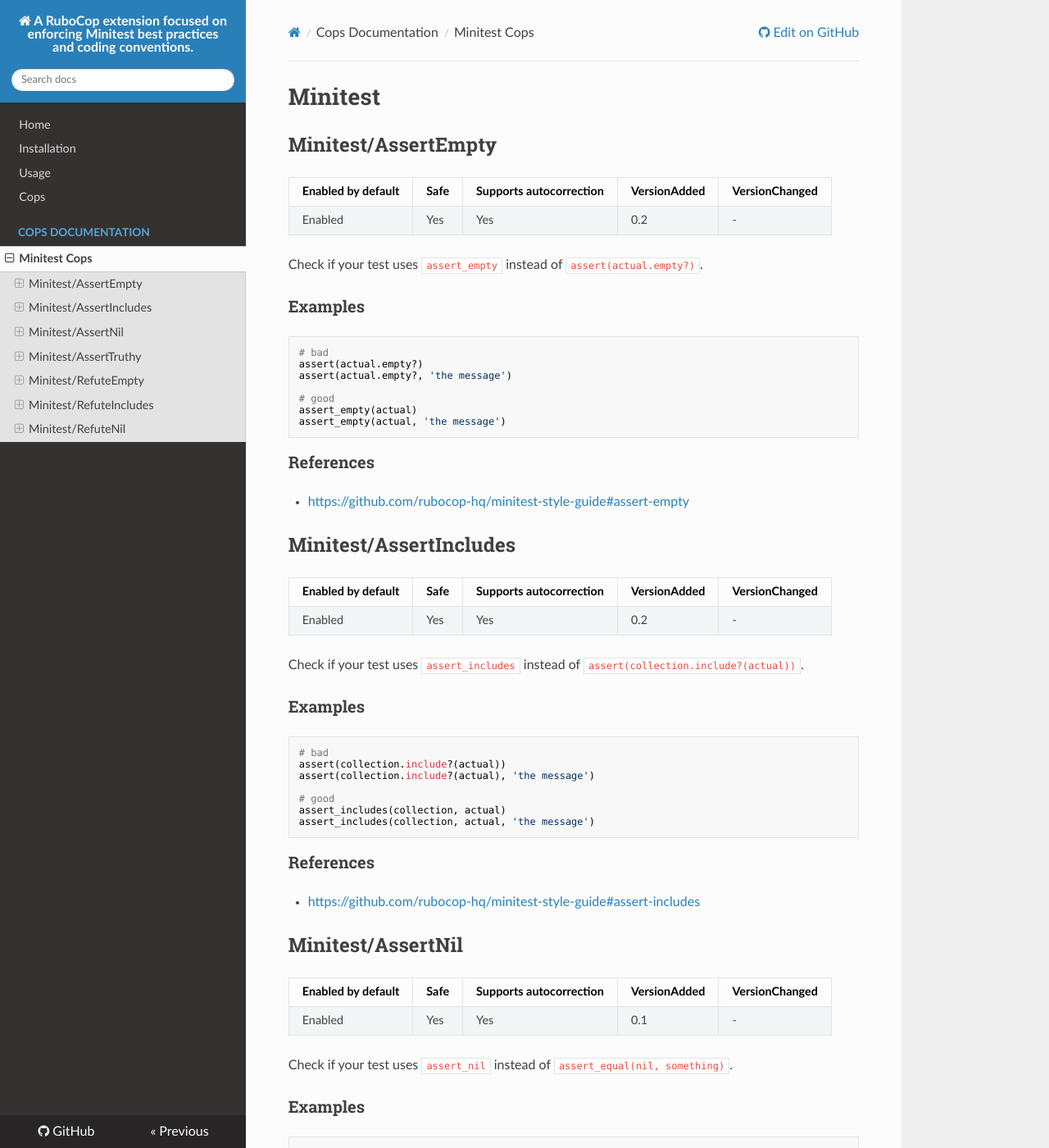
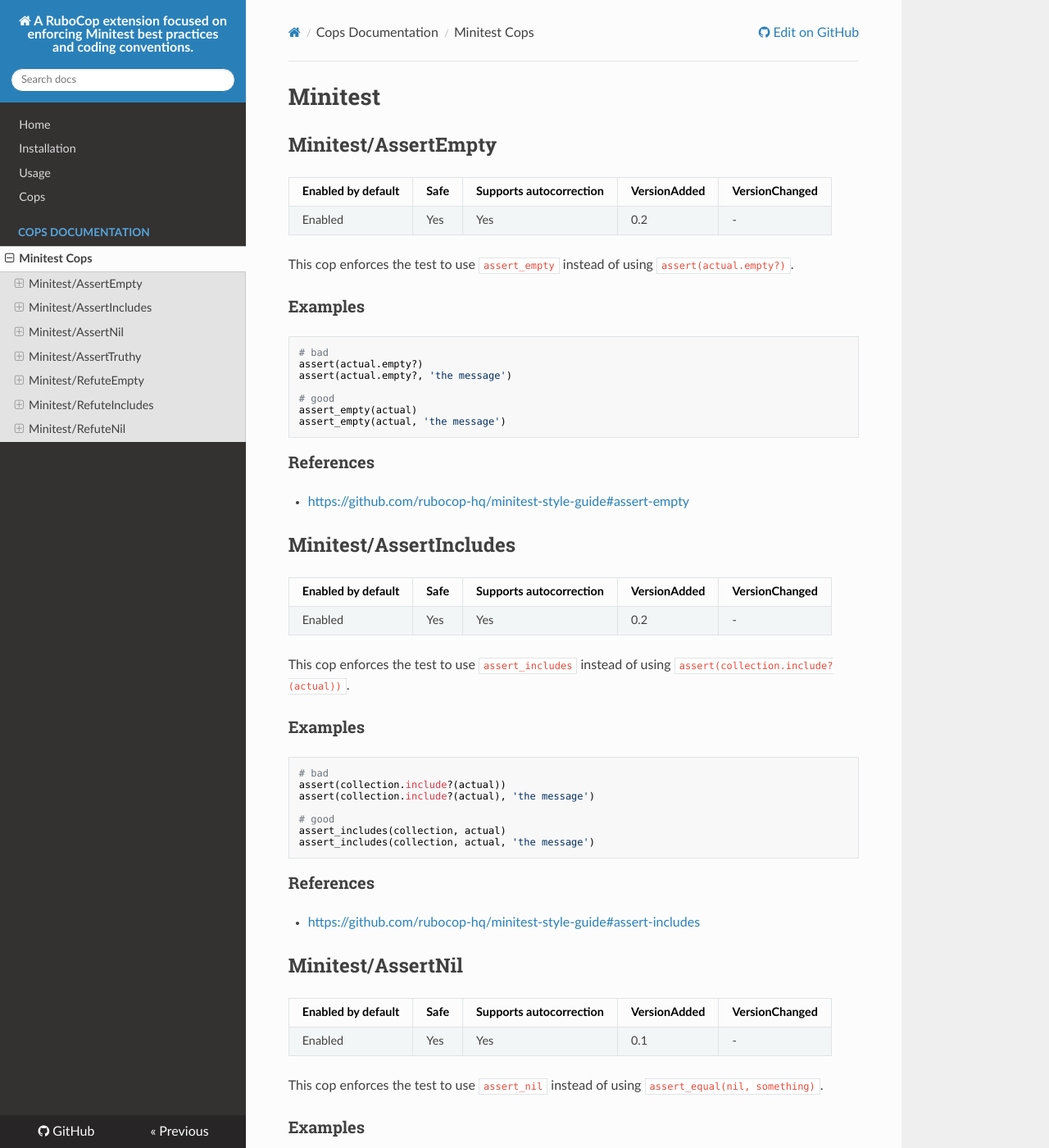
Before and after one commit to rubocop/rubocop-minitest, an MkDocs documentation site: the page built from manual/cops_minitest.md, in a window 1280 px wide and 1400 px high. Shown: the whole window at 82% size. Built offline with MkDocs 1.6.1, drawn with Linux system fonts in a browser that asks for light colours; nearby versions of some CDN libraries; old or Windows-style settings are respelled for this version of MkDocs; some of the changed text lies outside the part shown.

Commit message:
Improve the description of some cops (#22)

```diff
--- a/manual/cops_minitest.md
+++ b/manual/cops_minitest.md
@@ -6,7 +6,8 @@ Enabled by default | Safe | Supports autocorrection | VersionAdded | VersionChan
 --- | --- | --- | --- | ---
 Enabled | Yes | Yes  | 0.2 | -
 
-Check if your test uses `assert_empty` instead of `assert(actual.empty?)`.
+This cop enforces the test to use `assert_empty`
+instead of using `assert(actual.empty?)`.
 
 ### Examples
 
@@ -30,8 +31,8 @@ Enabled by default | Safe | Supports autocorrection | VersionAdded | VersionChan
 --- | --- | --- | --- | ---
 Enabled | Yes | Yes  | 0.2 | -
 
-Check if your test uses `assert_includes`
-instead of `assert(collection.include?(actual))`.
+This cop enforces the test to use `assert_includes`
+instead of using `assert(collection.include?(actual))`.
 
 ### Examples
 
@@ -55,7 +56,8 @@ Enabled by default | Safe | Supports autocorrection | VersionAdded | VersionChan
 --- | --- | --- | --- | ---
 Enabled | Yes | Yes  | 0.1 | -
 
-Check if your test uses `assert_nil` instead of `assert_equal(nil, something)`.
+This cop enforces the test to use `assert_nil`
+instead of using `assert_equal(nil, something)`.
 
 ### Examples
 
@@ -79,8 +81,8 @@ Enabled by default | Safe | Supports autocorrection | VersionAdded | VersionChan
 --- | --- | --- | --- | ---
 Enabled | Yes | Yes  | 0.2 | -
 
-Check if your test uses `assert(actual)`
-instead of `assert_equal(true, actual)`.
+This cop enforces the test to use `assert(actual)`
+instead of using `assert_equal(true, actual)`.
 
 ### Examples
 
@@ -154,7 +156,8 @@ Enabled by default | Safe | Supports autocorrection | VersionAdded | VersionChan
 --- | --- | --- | --- | ---
 Enabled | Yes | Yes  | 0.2 | -
 
-Check if your test uses `refute_nil` instead of `refute_equal(nil, something)`.
+This cop enforces the test to use `refute_nil`
+instead of using `refute_equal(nil, something)`.
 
 ### Examples
 
```
Also changed, not shown: 6 other files.
